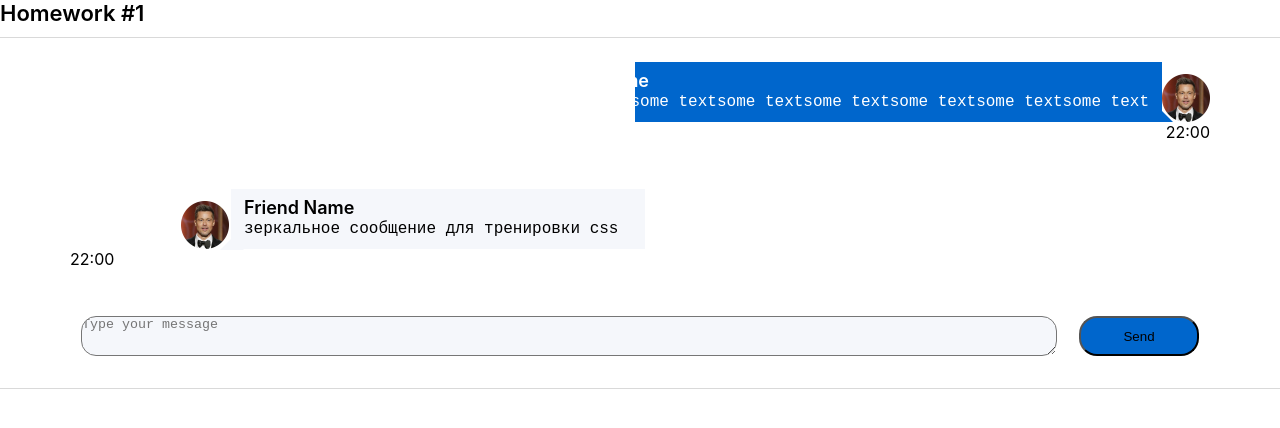
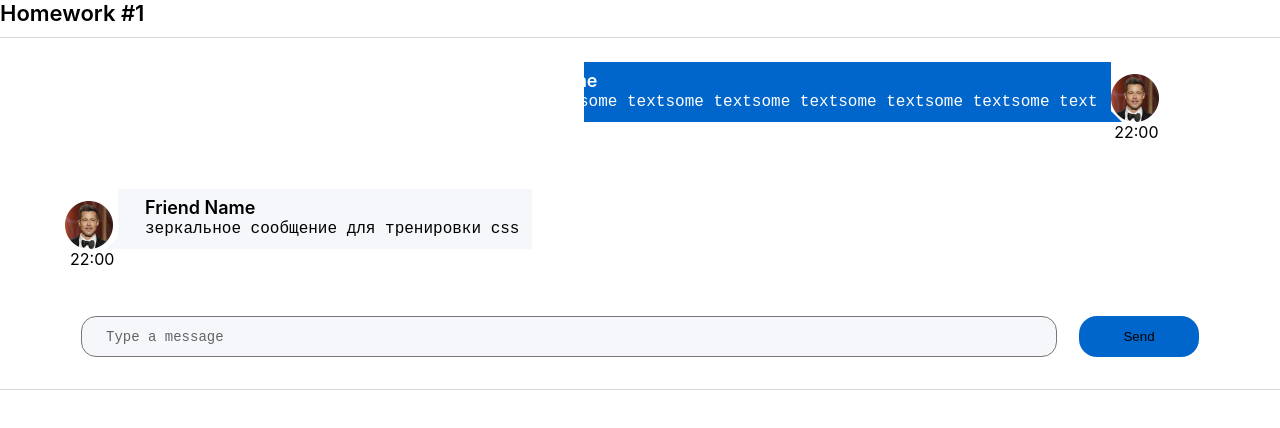
Before and after one commit to lufamukr/tuesday, a React (Create React App) app: page / in a window 1280 px wide. Shown: the top 428 px of the page. Built offline with nearby package versions, Linux system fonts and the light colour scheme.

Commit message:
work commit

```diff
--- a/package.json
+++ b/package.json
@@ -1,6 +1,6 @@
 {
   "name": "hws2",
-  "homepage": "http://IgnatZakalinsky.github.io/hws2",
+  "homepage": "https://lufamukr.github.io/tuesday",
   "version": "0.1.0",
   "private": true,
   "dependencies": {
@@ -16,7 +16,7 @@
     "@types/react-dom": "18.0.6",
     "@types/uuid": "8.3.4",
     "axios": "0.27.2",
-    "gh-pages": "4.0.0",
+    "gh-pages": "^6.1.1",
     "react": "18.2.0",
     "react-dom": "18.2.0",
     "react-redux": "8.0.4",
--- a/src/s2-homeworks/hw01/HW1.tsx
+++ b/src/s2-homeworks/hw01/HW1.tsx
@@ -53,12 +53,18 @@ export const friendMessage0: MessageType = {
 
 const HW1 = () => {
 
+    const divStyle = {
+        display: "grid",
+        gridTemplateColumns: "1 2",
+        gridTemplateRow: "1 2"
+    }
+
     return (
         <div id={'hw1'}>
             <div className={s2.hwTitle}>Homework #1</div>
             <div className={s2.hw}>
                 {/*проверка отображения (не менять)*/}
-                <div>
+                <div style={divStyle}>
                     <Message message={message0} />
                     <FriendMessage message={friendMessage0} />
                 </div>
--- a/src/s2-homeworks/hw01/friend-message/FriendMessage.module.css
+++ b/src/s2-homeworks/hw01/friend-message/FriendMessage.module.css
@@ -1,26 +1,28 @@
 .friendMessage {
-  float: left;
+  grid-row: 2;
+  grid-column: 1;
 
   margin-bottom: 47px;
 
-  max-width: 575px;
+  max-width: 462px;
   width: 100%;
 
   display: flex;
   flex-direction: column;
-  align-items: flex-end;
-
+  align-items: flex-start;
+  position: relative;
 }
 
 .friendImageAndText {
   max-width: 414px;
   width: 100%;
   height: 60px;
-  padding: 8px 13px;
+  padding: 8px 27px;
   display: flex;
+  align-self: flex-end;
   background-color: rgba(245, 247, 251, 1);
 
-  position: relative;
+
 
 
 }
@@ -31,7 +33,7 @@
   height: 48px;
   object-fit: cover;
 
-  left: -50px;
+  left: -5px;
   top: 12px;
 }
 
@@ -43,8 +45,8 @@
 .friendText:after {
   content: "";
   position: absolute;
-  left: -24px;
-  bottom: -9px;
+  left: -39px;
+  bottom: -8px;
   width: 0;
   height: 0;
   border-left: 12px solid transparent; /* Розмір і напрямок трикутника */
--- a/src/s2-homeworks/hw01/friend-message/FriendMessage.tsx
+++ b/src/s2-homeworks/hw01/friend-message/FriendMessage.tsx
@@ -18,6 +18,7 @@ const FriendMessage = (props: FriendMessageType) => {
                     id={'hw1-friend-avatar-' + props.message.id}
                     // создаёт студент
                     src={props.message.user.avatar}
+                    alt='avatar'
                     //
                 />
                 <div className={s.friendText}>
--- a/src/s2-homeworks/hw01/message-sender/MessageSender.module.css
+++ b/src/s2-homeworks/hw01/message-sender/MessageSender.module.css
@@ -1,20 +1,30 @@
 .sendForm {
   display: flex;
   justify-content: space-around;
-
 }
 
 .textarea {
+  padding: 12px 24px;
   width: 976px;
   min-height: 40px;
   background-color: rgba(245, 247, 251, 1);
   border-radius: 15px;
+  overflow: hidden;
+  resize: none;
+}
+
+.textarea::placeholder {
+  font-size: 14px;
+  line-height: 17px;
+  font-weight: 400;
+  color: rgba(0, 0, 0, 0.6);
 }
 
 .button {
   width: 120px;
   background-color: rgba(0, 102, 204, 1);
   border-radius: 18px;
+  border: none;
 }
 
 .button:hover {
--- a/src/s2-homeworks/hw01/message-sender/MessageSender.tsx
+++ b/src/s2-homeworks/hw01/message-sender/MessageSender.tsx
@@ -52,7 +52,7 @@ const MessageSender = (props: any) => {
                     ref={textareaRef}
 
                     title={'Shift+Enter for send'}
-                    placeholder={'Type your message'}
+                    placeholder={'Type a message'}
                     value={text}
 
                     onChange={onChange}
--- a/src/s2-homeworks/hw01/message/Message.module.css
+++ b/src/s2-homeworks/hw01/message/Message.module.css
@@ -1,7 +1,8 @@
 .message {
+  grid-row: 1;
+  grid-column: 2;
   max-width: 575px;
   width: 100%;
-  float: right;
   display: flex;
   flex-direction: column;
   margin-bottom: 47px;
--- a/src/s2-homeworks/hw01/message/Message.tsx
+++ b/src/s2-homeworks/hw01/message/Message.tsx
@@ -18,6 +18,7 @@ const Message = (props: MessagePropsType) => {
 
                     //
                     src={props.message.user.avatar}
+                    alt='avatar'
                 />
                 <div className={s.text}>
                     <div id={'hw1-name-' + props.message.id} className={s.name}>
```
Also changed, not shown: 1 other file (tests, documents, lock files or other folders).
